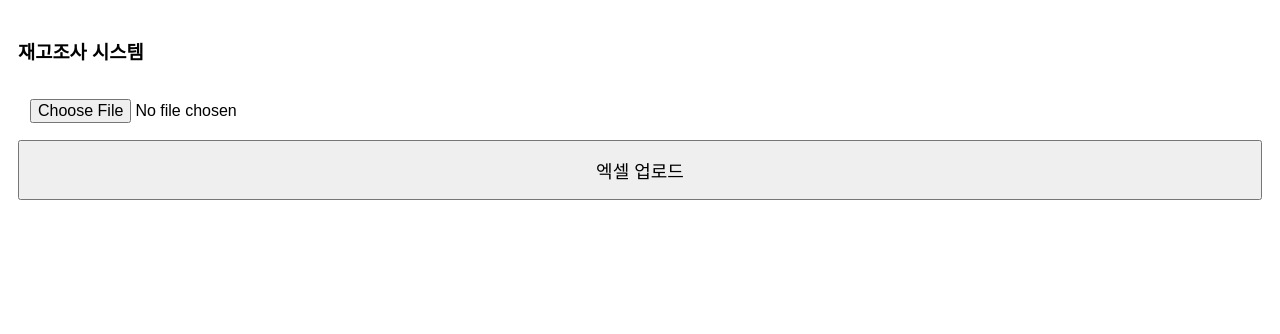
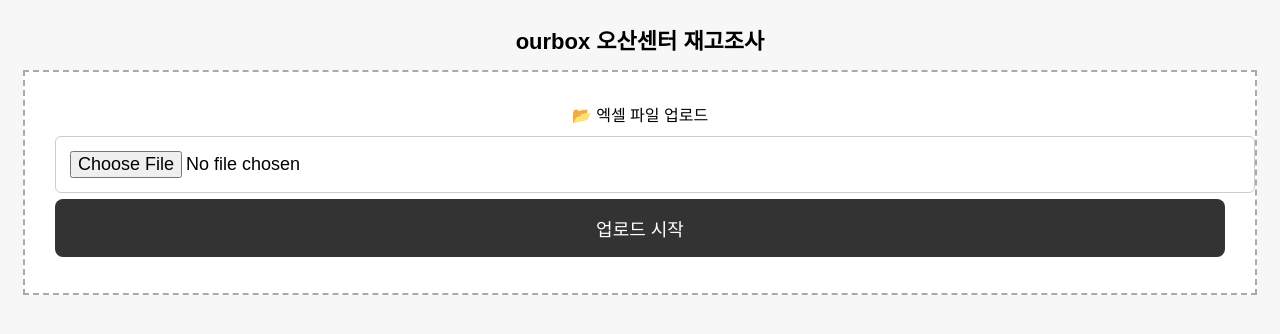
Before and after one commit to kkm25858992-ui/inventory-check-system, a Flask app: page / in a window 1280 px wide. Shown: the top 334 px of the page. Run offline with Flask 3, Linux system fonts and the light colour scheme.

Commit message:
Update index.html

```diff
--- a/templates/index.html
+++ b/templates/index.html
@@ -2,33 +2,82 @@
 <html>
 <head>
 <meta name="viewport" content="width=device-width, initial-scale=1">
-<title>재고조사</title>
+<title>ourbox 오산센터 재고조사</title>
 
 <style>
 body {
     font-family: sans-serif;
-    padding: 10px;
+    padding: 15px;
+    background-color: #f7f7f7;
 }
+
+/* 상단 타이틀 */
+.header {
+    text-align: center;
+    font-size: 22px;
+    font-weight: bold;
+    margin-bottom: 15px;
+}
+
+/* 업로드 영역 */
+.upload-box {
+    border: 2px dashed #aaa;
+    padding: 30px;
+    text-align: center;
+    background: white;
+    margin-bottom: 15px;
+}
+
+.upload-box input {
+    font-size: 18px;
+    margin-top: 10px;
+}
+
+/* 버튼 */
 button {
     width: 100%;
+    padding: 16px;
+    margin: 6px 0;
+    font-size: 18px;
+    border: none;
+    border-radius: 8px;
+    background-color: #333;
+    color: white;
+}
+
+button:active {
+    background-color: #555;
+}
+
+/* 카드 UI */
+.card {
+    background: white;
+    border-radius: 10px;
     padding: 15px;
+    margin-top: 10px;
+}
+
+/* 텍스트 */
+p {
+    font-size: 16px;
     margin: 5px 0;
-    font-size: 18px;
 }
+
+/* 입력 */
 input {
     width: 100%;
-    padding: 12px;
-    font-size: 16px;
-    margin-top: 5px;
+    padding: 14px;
+    font-size: 18px;
+    margin-top: 8px;
+    border-radius: 6px;
+    border: 1px solid #ccc;
 }
-.card {
-    border: 1px solid #ddd;
+
+/* 자동완성 */
+.suggest-item {
     padding: 10px;
-    margin-top: 10px;
-}
-.suggest-item {
-    padding: 8px;
     border-bottom: 1px solid #ddd;
+    background: white;
 }
 .suggest-item:active {
     background-color: #eee;
@@ -39,10 +88,13 @@ input {
 
 <body>
 
-<h3>재고조사 시스템</h3>
+<div class="header">ourbox 오산센터 재고조사</div>
 
-<input type="file" id="fileInput">
-<button onclick="upload()">엑셀 업로드</button>
+<div class="upload-box">
+    <div>📂 엑셀 파일 업로드</div>
+    <input type="file" id="fileInput">
+    <button onclick="upload()">업로드 시작</button>
+</div>
 
 <div id="app"></div>
 
```
